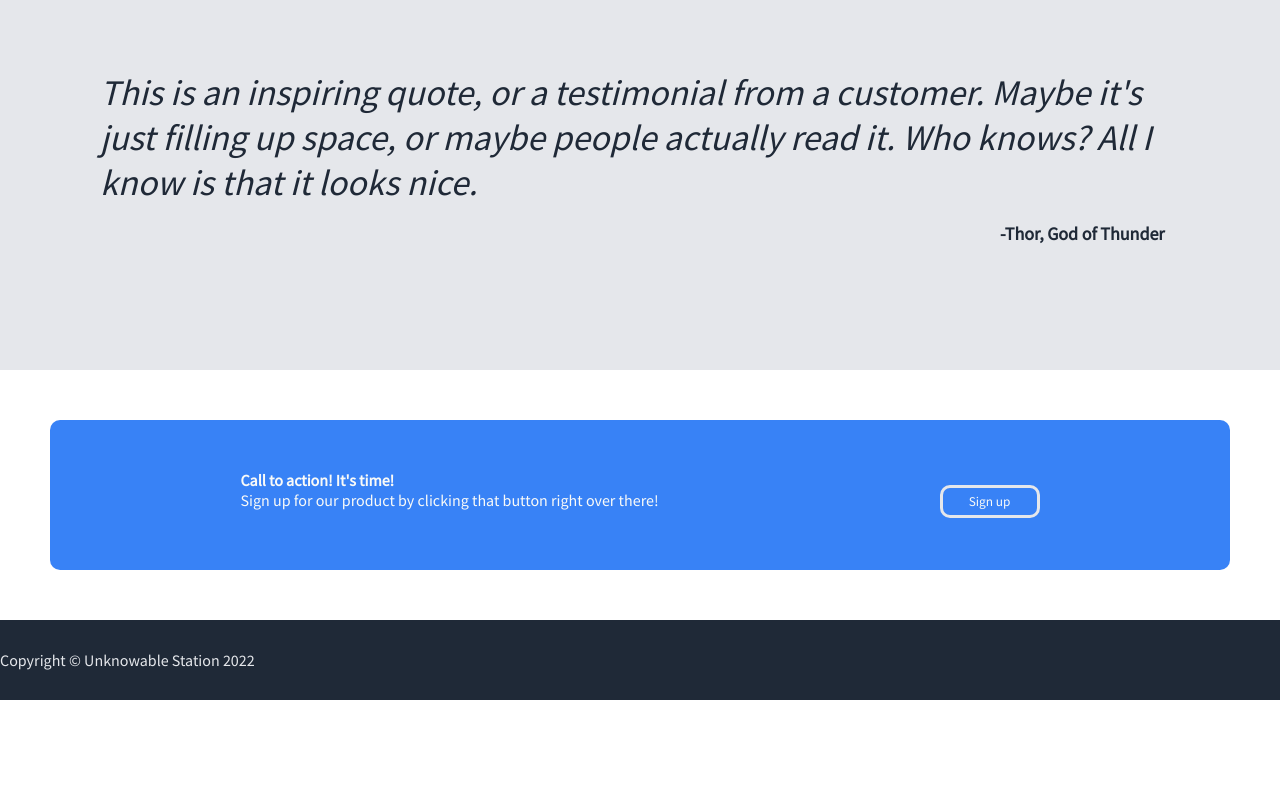
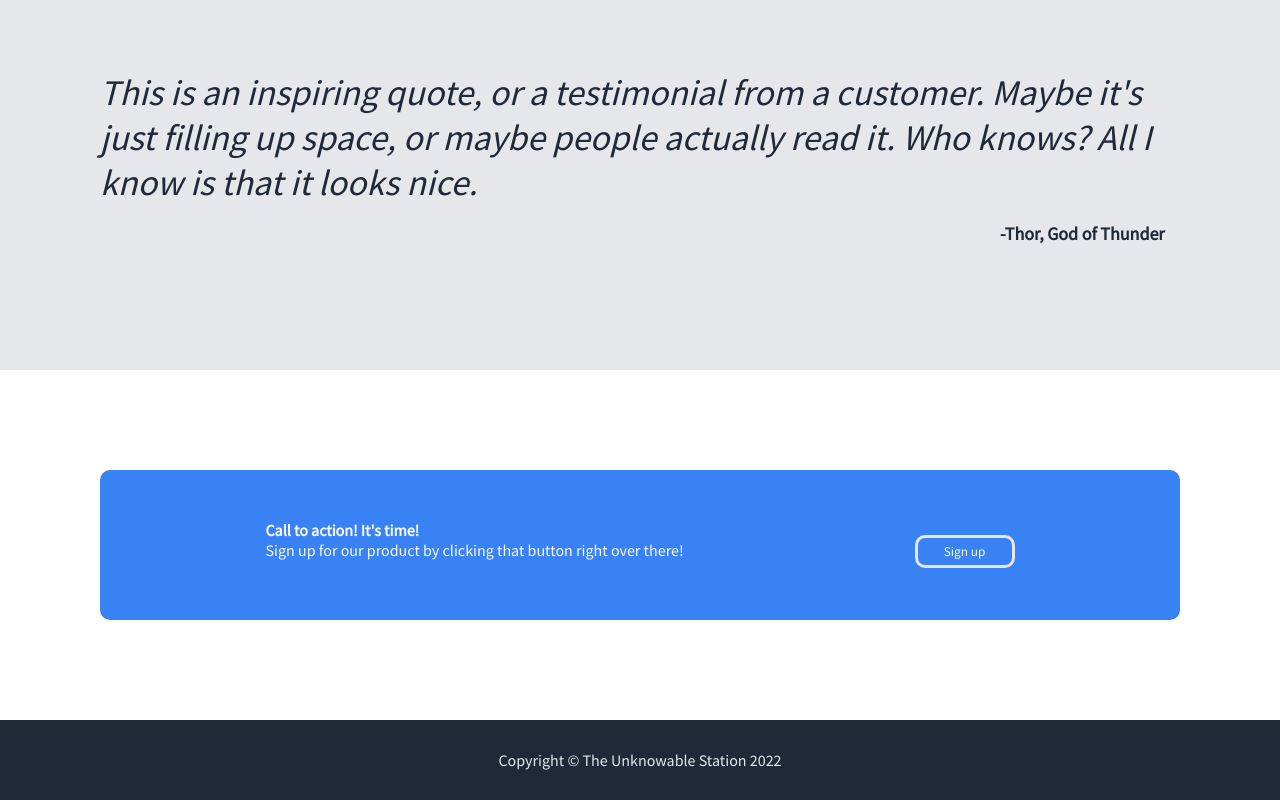
Before and after one commit to alefeoffline/Front-end, a plain HTML site: page landing odin/index.html in a window 1280 px wide. Shown: the part 900-1700 px from the top of the page. Before the commit the page ends 1600 px from the top, so only its background shows below. Drawn offline with Linux system fonts and the light colour scheme.

Commit message:
wrapping up

```diff
--- a/landing odin/index.html
+++ b/landing odin/index.html
@@ -5,11 +5,12 @@
     <meta charset="UTF-8">
     <meta http-equiv="X-UA-Compatible" content="IE=edge">
     <meta name="viewport" content="width=device-width, initial-scale=1.0">
-    <title>Landing Odin</title>
+    <title>Landing Unknown</title>
     <link rel="stylesheet" href="style.css">
     <link rel="preconnect" href="https://fonts.googleapis.com">
     <link rel="preconnect" href="https://fonts.gstatic.com" crossorigin>
     <link href="https://fonts.googleapis.com/css2?family=Source+Sans+Pro&display=swap" rel="stylesheet">
+    <link rel="shortcut icon" href="./images/flash.png" type="image/x-icon">
   </head>
 
   <body>
@@ -98,7 +99,7 @@
 
     <footer>
       <p>
-        Copyright &copy; Unknowable Station 2022
+        Copyright &copy; The Unknowable Station 2022
 
       </p>
     </footer>
--- a/landing odin/style.css
+++ b/landing odin/style.css
@@ -47,6 +47,8 @@ a {
 a:hover {
   background-color: var(--header-color);
   color: var(--dark-color);
+  cursor: pointer;
+  border-radius: 10px;
 }
 
 /* HERO */
@@ -77,6 +79,7 @@ a:hover {
   border-radius: 5px;
   border: none;
   margin-top: 15px;
+  cursor: pointer;
 }
 
 .btn:hover {
@@ -144,7 +147,7 @@ span {
   display: flex;
   background-color: var(--button-color);
   color: var(--header-color);
-  margin: 50px;
+  margin: 100px;
   height: 150px;
   padding: 50px;
   border-radius: 10px;
@@ -155,6 +158,7 @@ span {
   border-radius: 10px;
   border: 3px solid var(--text-color);
 }
+
 /* FOOTER */
 
 footer {
@@ -162,10 +166,6 @@ footer {
   color: var(--text-color);
   height: 80px;
   display: flex;
+  justify-content: center;
+  align-items: center;
 }
-
-footer p {
-  justify-content: center;
-  align-self: center;
-  justify-self: center;
-}
```
Also changed, not shown: landing odin/images/flash.png (added).
